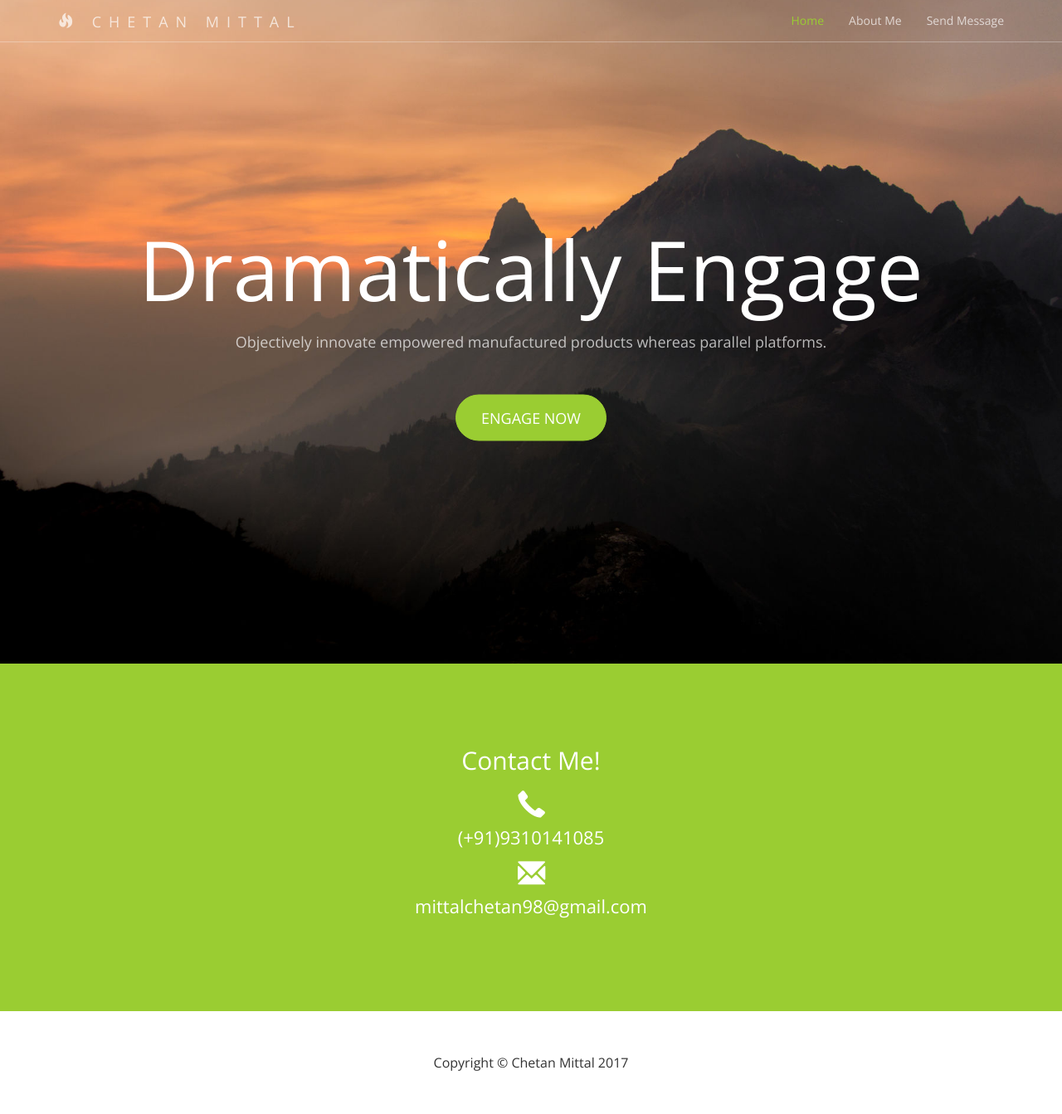
After one commit to CodeOx/Portfolio_DEVCLUB, a Django app: template templates/message.html in a window 1280 px wide. The commit adds this page. Shown: the whole page at 83% size. Run offline with Django 3.2, Linux system fonts and the light colour scheme; the template is opened without the code that fills it, so the values that code supplies are empty.

Commit message:
added templates

```diff
--- a/templates/index.html
+++ b/templates/index.html
@@ -38,13 +38,13 @@
             <div class="collapse navbar-collapse" id="navbar">
                 <ul class="nav navbar-nav navbar-right">
                     <li class="active">
-                        <a href="#">Home</a>
+                        <a href="index.html">Home</a>
                     </li>
                     <li>
-                        <a href="#">About Me</a>
+                        <a href="about_me.html">About Me</a>
                     </li>
 		    <li>
-                        <a href="#">Send Message</a>
+                        <a href="message.html">Send Message</a>
                     </li>
                 </ul>
 
--- /dev/null
+++ b/templates/message.html
@@ -0,0 +1,101 @@
+<!DOCTYPE html>
+<html lang="en">
+<head>
+
+	<meta charset="utf-8">
+	<meta http-equiv="X-UA-Compatible" content="IE=edge">
+        <meta name="viewport" content="width=device-width, initial-scale=1">
+
+	<!-- Title -->
+	<title>Base</title>
+
+        <!-- Bootstrap Core CSS -->
+        <link href="css/bootstrap.min.css" rel="stylesheet">
+
+        <!-- Custom CSS: You can use this stylesheet to override any Bootstrap styles and/or apply your own styles -->
+        <link href="css/custom.css" rel="stylesheet">
+        <link href='http://fonts.googleapis.com/css?family=Open+Sans:300italic,400italic,600italic,700italic,800italic,400,300,600,700,800' rel='stylesheet' type='text/css'>
+
+</head>
+<body>
+<!-- Navigation -->
+    <nav id="siteNav" class="navbar navbar-default navbar-fixed-top" role="navigation">
+        <div class="container">
+            <!-- Logo and responsive toggle -->
+            <div class="navbar-header">
+                <button type="button" class="navbar-toggle" data-toggle="collapse" data-target="#navbar">
+                    <span class="sr-only">Toggle navigation</span>
+                    <span class="icon-bar"></span>
+                    <span class="icon-bar"></span>
+                    <span class="icon-bar"></span>
+                </button>
+                <a class="navbar-brand" href="#">
+                	<span class="glyphicon glyphicon-fire"></span>
+                	CHETAN MITTAL
+                </a>
+            </div>
+            <!-- Navbar links -->
+            <div class="collapse navbar-collapse" id="navbar">
+                <ul class="nav navbar-nav navbar-right">
+                    <li class="active">
+                        <a href="index.html">Home</a>
+                    </li>
+                    <li>
+                        <a href="about_me.html">About Me</a>
+                    </li>
+		    <li>
+                        <a href="message.html">Send Message</a>
+                    </li>
+                </ul>
+
+            </div><!-- /.navbar-collapse -->
+        </div><!-- /.container -->
+    </nav>
+
+	<!-- Header -->
+    <header>
+        <div class="header-content">
+            <div class="header-content-inner">
+                <h1>Dramatically Engage</h1>
+                <p>Objectively innovate empowered manufactured products whereas parallel platforms.</p>
+                <a href="#" class="btn btn-primary btn-lg">Engage Now</a>
+            </div>
+        </div>
+    </header>
+
+	<!-- Footer -->
+    <footer class="page-footer">
+
+    	<!-- Contact Us -->
+        <div class="contact">
+        	<div class="container">
+				<h2 class="section-heading">Contact Me!</h2>
+				<p><span class="glyphicon glyphicon-earphone"></span><br> (+91)9310141085</p>
+				<p><span class="glyphicon glyphicon-envelope"></span><br> mittalchetan98@gmail.com</p>
+        	</div>
+        </div>
+
+        <!-- Copyright etc -->
+        <div class="small-print">
+        	<div class="container">
+        		<p>Copyright &copy; Chetan Mittal 2017</p>
+        	</div>
+        </div>
+
+    </footer>
+
+    <!-- jQuery -->
+    <script src="js/jquery-1.11.3.min.js"></script>
+
+    <!-- Bootstrap Core JavaScript -->
+    <script src="js/bootstrap.min.js"></script>
+
+    <!-- Plugin JavaScript -->
+    <script src="js/jquery.easing.min.js"></script>
+
+    <!-- Custom Javascript -->
+    <script src="js/custom.js"></script>
+
+</body>
+
+</html>
```
Also changed, not shown: templates/about_me.html (added, +101 -0 lines).
